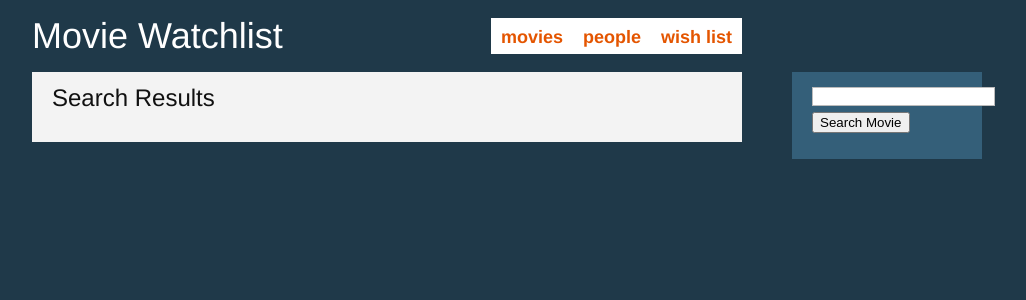
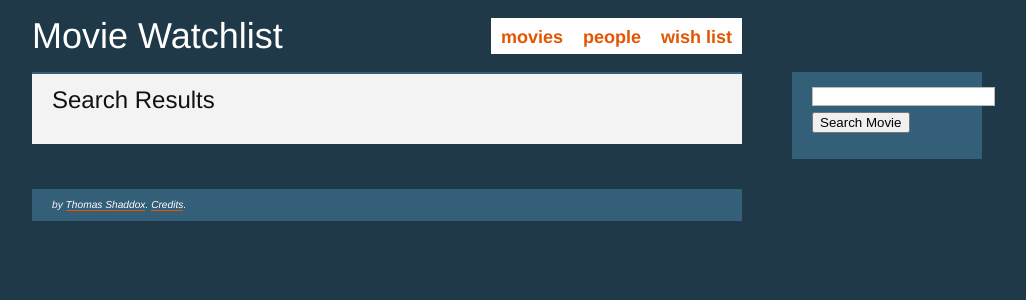
Before and after one commit to tshddx/watchlist2, a Django app: template watchlist/templates/movie_search_results.html in a window 1280 px wide. Shown: the top 300 px of the page, without its empty margins (133-1159 px from the left). Run offline with Django 3.2, Linux system fonts and the light colour scheme; the template is opened without the code that fills it, so the values that code supplies are empty; some libraries are stand-ins or nearby versions.

Commit message:
Refactored movie buttons into its own template to be included. Got the two movie buttons (just watched and add to wishlist) working in views.py. Added a footer.

```diff
--- a/site_media/css/main.css
+++ b/site_media/css/main.css
@@ -74,13 +74,14 @@ font-weight: 700;
 
 div #main-content {
     background-color: #f3f3f3;
+    border-top: 2px solid #345F79;
 }
 
 div .content {
     padding: 10px 20px 0px 10px;
 }
 
-div #sidebar {
+div #sidebar, div #footer {
     background-color: #345F79;
     color: #f3f3f3;
 }
@@ -89,13 +90,24 @@ div #sidebar h2 {
     color: inherit;
 }
 
-div #sidebar a {
+div #sidebar a, div #footer a {
     color: white;
     border-bottom: 1px solid #E45500;
 }
 
-div #sidebar a:hover {
+div #sidebar a:hover, div #footer a:hover {
     background-color: #E45500;
+}
+
+div #footer {
+    margin-top: 1em;
+    margin-bottom: 1em;
+}
+
+div #footer p.footer-line {
+    font-size: 85%;
+    font-style: italic;
+    margin-bottom: 0em;
 }
 
 a, a:visited {
--- a/watchlist/templates/base.html
+++ b/watchlist/templates/base.html
@@ -62,6 +62,9 @@
         {% endblock %}
       </div>
 
+      <div id="footer" class="padded span-17 last append-top">
+        <p class="footer-line">by <a href="http://tshaddox.com">Thomas Shaddox</a>. <a href="">Credits</a>.</p>
+
       {% comment %}
         <div class="span-18">
         <h2> span-18 normal div here </h2>
--- a/watchlist/templates/movie_search_results.html
+++ b/watchlist/templates/movie_search_results.html
@@ -28,12 +28,9 @@
               <p style="font-weight: bold;">{{ result.name }}</p>
             {% endif %}
             <p>({{ result.released }})</p>
-            <form method="post" action="">
-              {% csrf_token %}
-              <input type="hidden" name="tmdb_id" value="{{ result.id }}" />
-              <input type="submit" name="just-watched" value="Just Watched" />
-              <input type="submit" name="add-to-wish-list" value="+ Wish List" />
-            </form>
+            {% with result.in_watchlist as in_db %}
+              {% include "movie_buttons.html" %}
+            {% endwith %}
             {% if result.thumb %}
               <div class="thumbnail">
                 <img src="{{ result.thumb }}" alt="{{ result.name }} {{ result.released }} Poster" />
```
Also changed, not shown: watchlist/templates/movie_buttons.html (added, +8 -0 lines), watchlist/views.py (+10 -1 lines).
